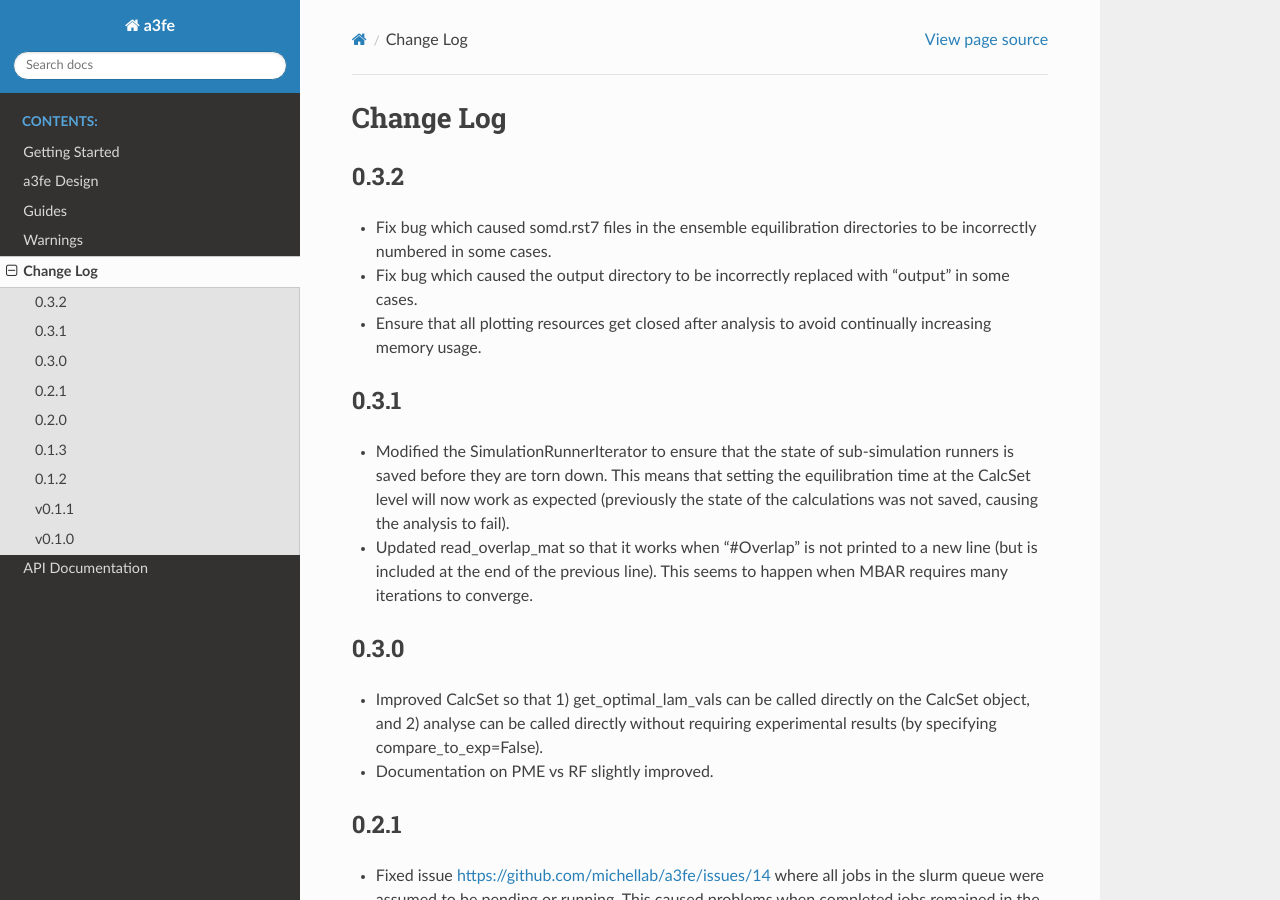
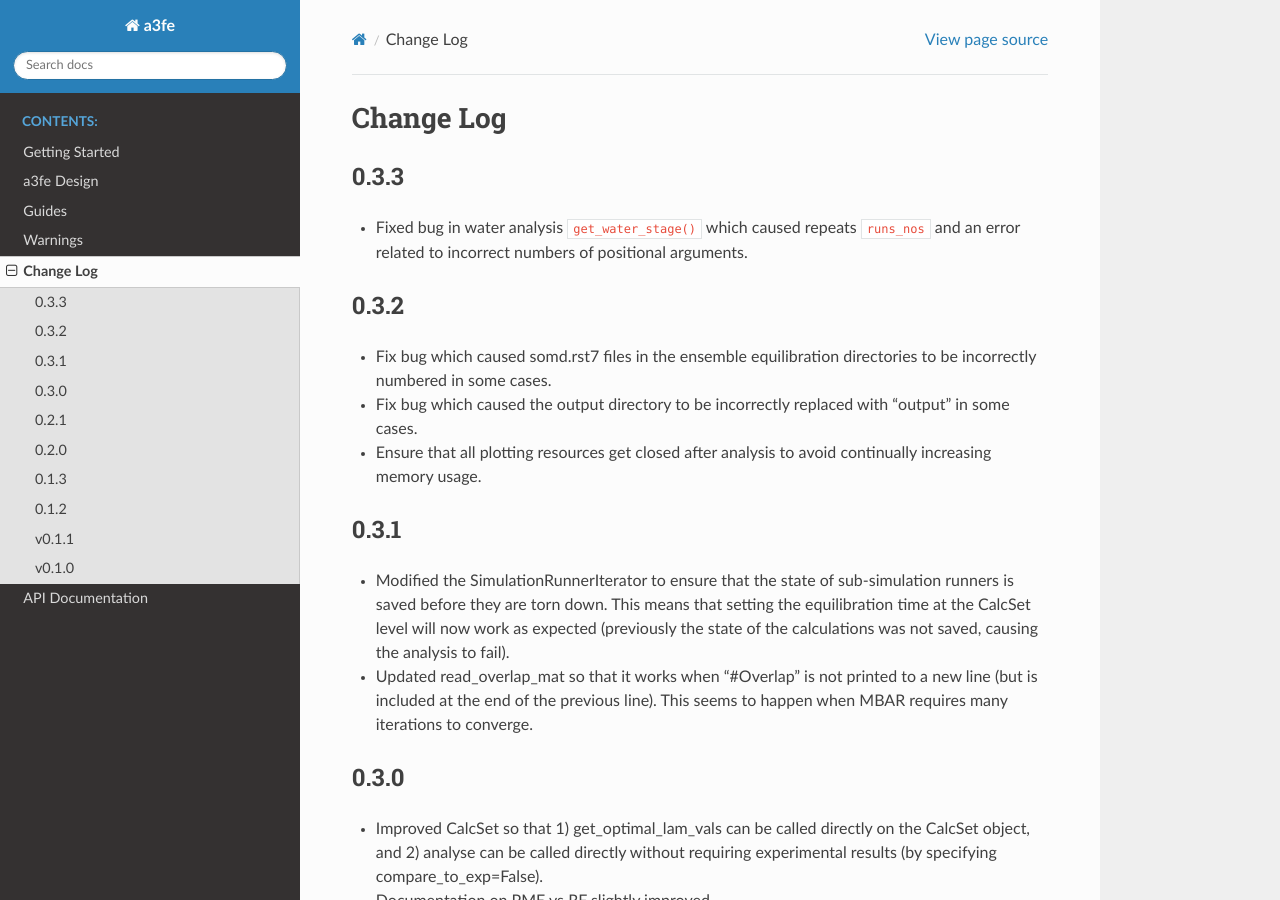
Before and after one commit to michellab/a3fe, a Sphinx documentation site: the page built from docs/CHANGELOG.rst, in a window 1280 px wide and 900 px high. Built offline with Sphinx 7.4.7 and the Read the Docs theme 3.1.0, drawn with Linux system fonts in a browser that asks for light colours.

Commit message:
Bump version to 0.3.3

```diff
--- a/a3fe/_version.py
+++ b/a3fe/_version.py
@@ -1 +1 @@
-__version__ = "0.3.2"
+__version__ = "0.3.3"
--- a/docs/CHANGELOG.rst
+++ b/docs/CHANGELOG.rst
@@ -1,6 +1,10 @@
 ===============
 Change Log
 ===============
+
+0.3.3
+====================
+- Fixed bug in water analysis ``get_water_stage()`` which caused repeats ``runs_nos`` and an error related to incorrect numbers of positional arguments.
 
 0.3.2
 ====================
```
